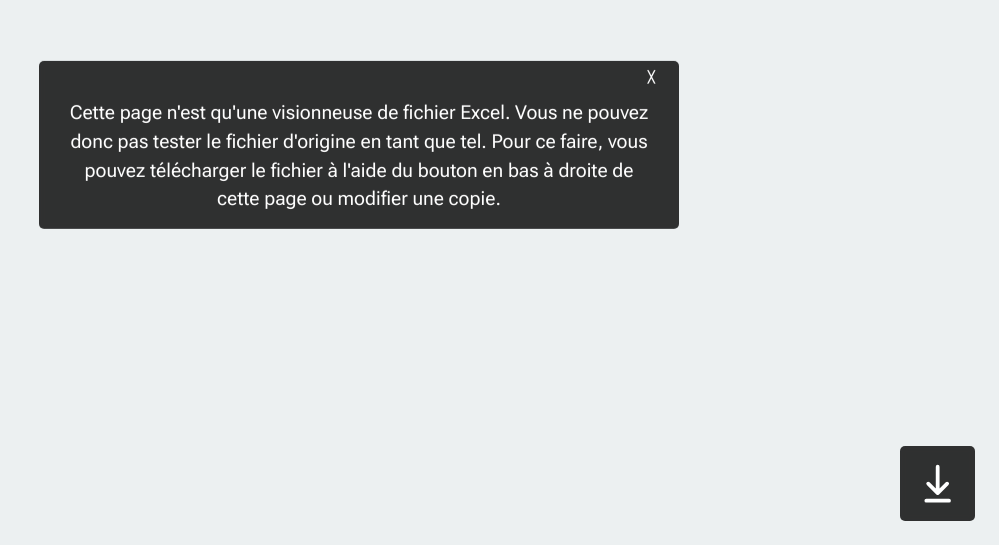
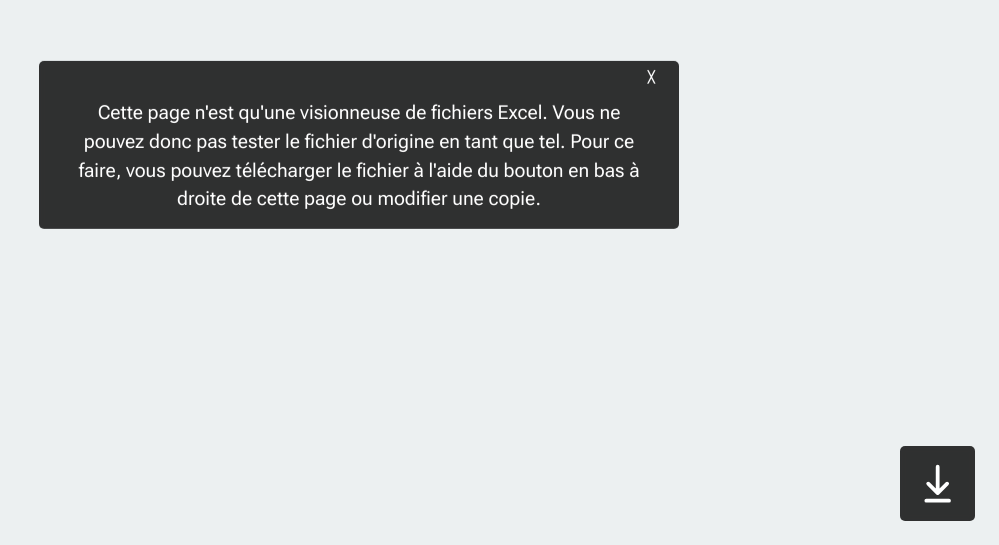
Before and after one commit to Rebiere-S/excel-viewer, a plain HTML site: page index.html in a window 1280 px wide. Shown: the part 255-800 px from the top of the page, without its empty margins (281-1280 px from the left). Drawn offline with Linux system fonts and the light colour scheme.

Commit message:
Update index.html

```diff
--- a/index.html
+++ b/index.html
@@ -23,7 +23,7 @@
   </noscript>
   <div id="viewer-modal">
     <button class="close-button" onclick="document.querySelector('#viewer-modal').style.display='none'">╳</button>
-    <h3>Cette page n'est qu'une visionneuse de fichier Excel. Vous ne pouvez donc pas tester le fichier d'origine en tant que tel. Pour ce faire, vous pouvez télécharger le fichier à l'aide du bouton en bas à droite de cette page ou modifier une copie.</h3>
+    <h3>Cette page n'est qu'une visionneuse de fichiers Excel. Vous ne pouvez donc pas tester le fichier d'origine en tant que tel. Pour ce faire, vous pouvez télécharger le fichier à l'aide du bouton en bas à droite de cette page ou modifier une copie.</h3>
   </div>
   <iframe id="viewer" allowfullscreen></iframe>
   <div id="download-button">
```
